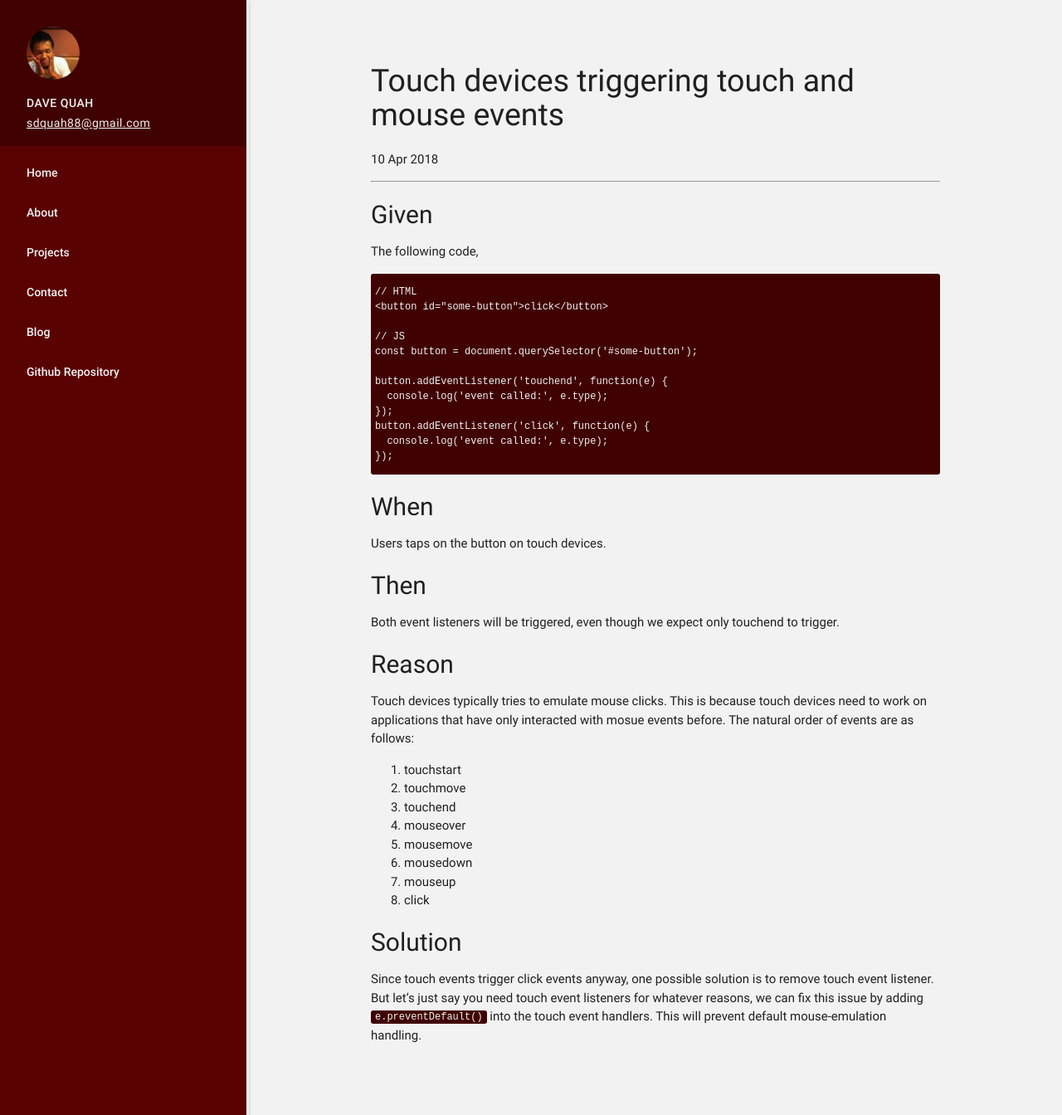
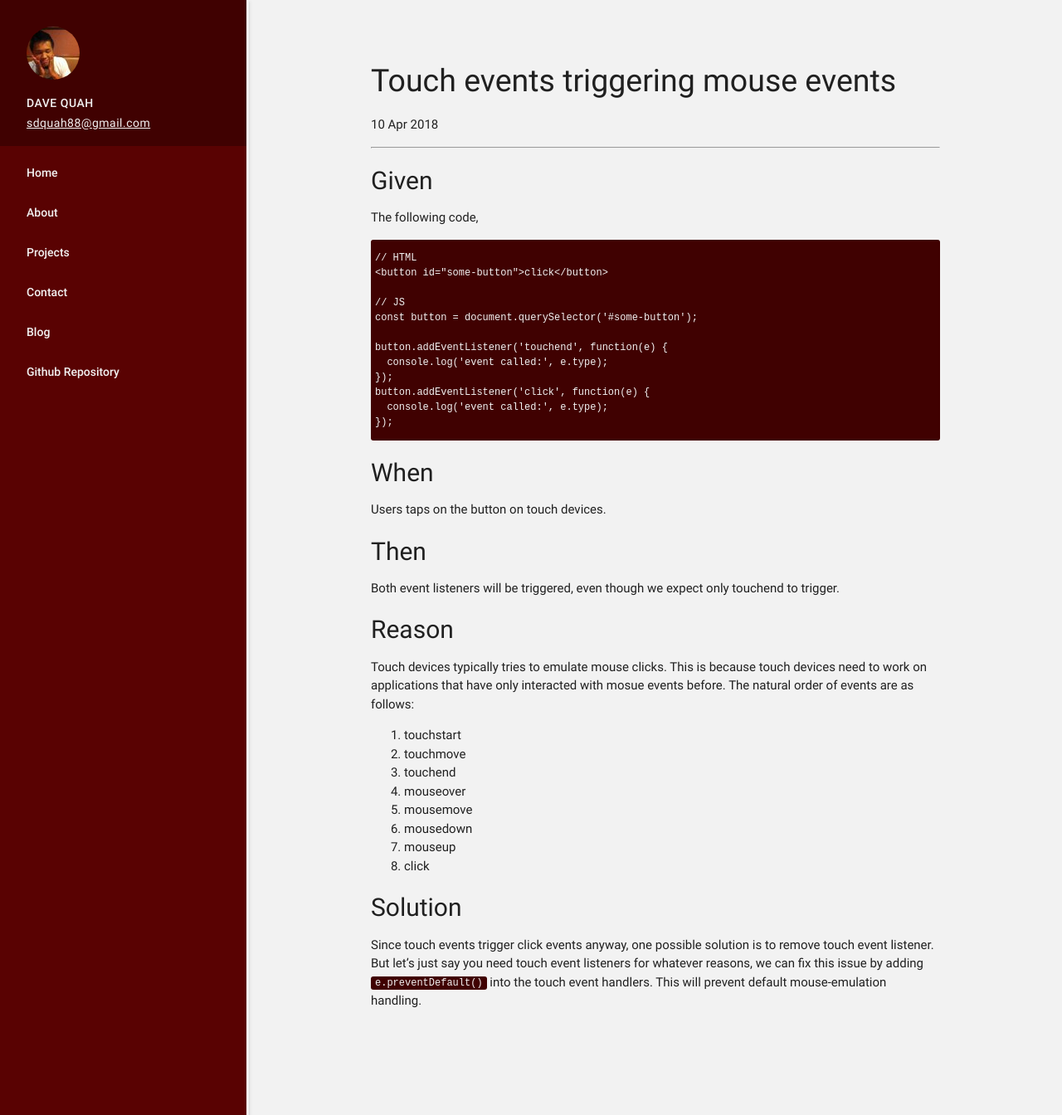
Before and after one commit to Milleus/milleus.github.io, a Jekyll site: the page built from _posts/2018-04-10-touch-events-triggering-mouse-events.md, in a window 1280 px wide and 1344 px high. Shown: the whole window at 83% size. Built offline with Jekyll 4.4.1, drawn with Linux system fonts in a browser that asks for light colours; nearby versions of some CDN libraries.

Commit message:
[Dave] update post title

```diff
--- a/_posts/2018-04-10-touch-events-triggering-mouse-events.md
+++ b/_posts/2018-04-10-touch-events-triggering-mouse-events.md
@@ -1,6 +1,6 @@
 ---
 layout: post
-title: "Touch devices triggering touch and mouse events"
+title: "Touch events triggering mouse events"
 date: 2018-04-10
 ---
 
```
